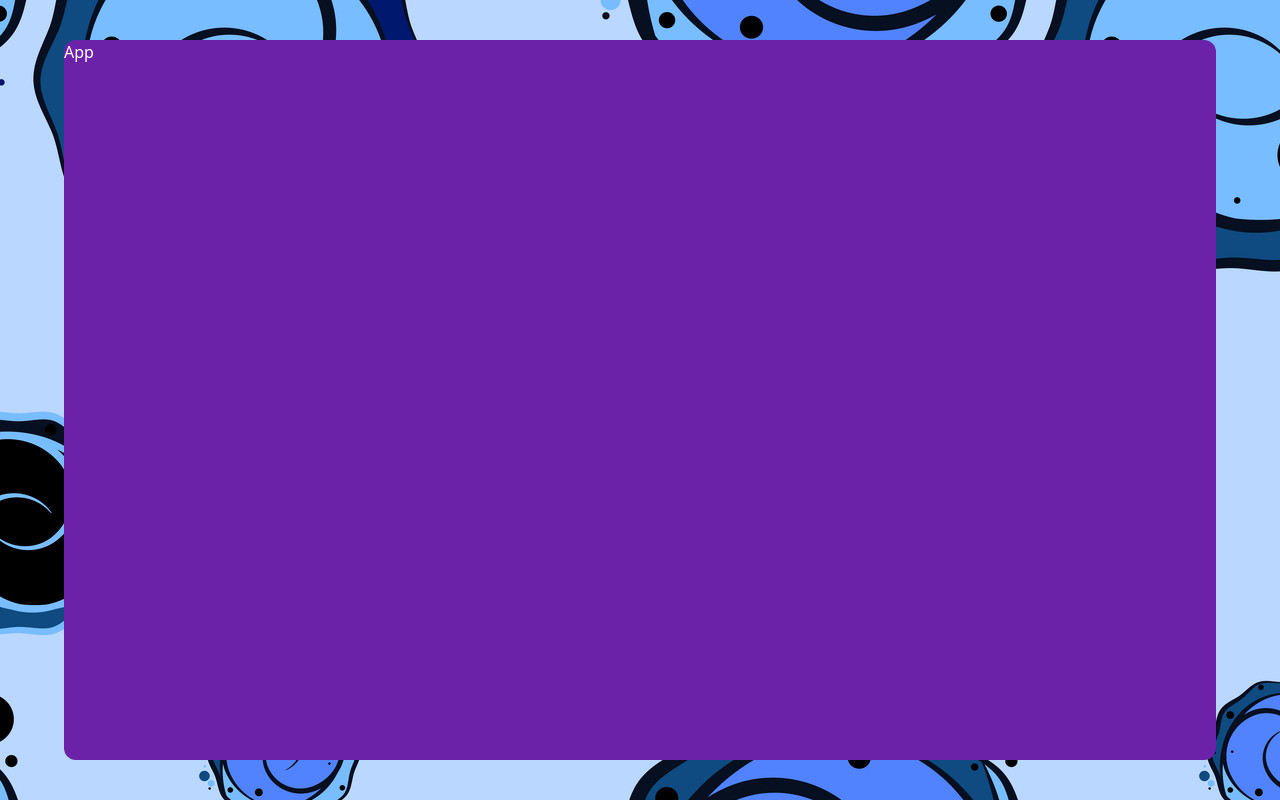
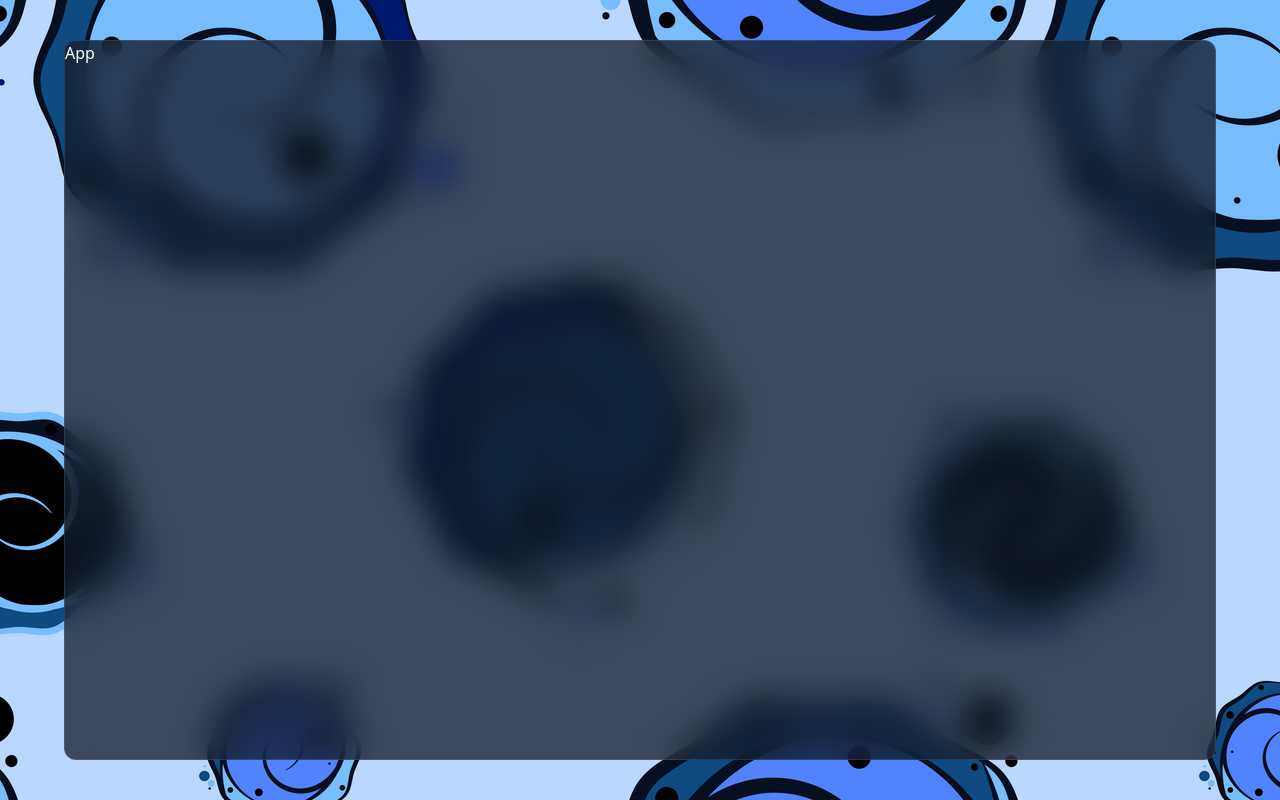
Before and after one commit to safak/react-firebase-chat, a React (Vite) app: page / in a window 1280 px wide. Built offline with nearby package versions, Linux system fonts and the light colour scheme.

Commit message:
Glass BG Effect

```diff
--- a/src/App.jsx
+++ b/src/App.jsx
@@ -1,7 +1,9 @@
 const App = () => {
   return (
     <div>
-      <p className="w-90v h-90v rounded-xl bg-purple-800">App</p>
+      <p className="w-90v h-90v bg-dark-blue rounded-xl border border-white/10 backdrop-blur-lg backdrop-saturate-100">
+        App
+      </p>
     </div>
   );
 };
--- a/tailwind.config.js
+++ b/tailwind.config.js
@@ -5,6 +5,9 @@ export default {
     extend: {
       backgroundImage: {
         main: "url('../public/bg.jpg')",
+      },
+      colors: {
+        "dark-blue": "rgba(17,25,40,0.75)",
       },
       height: {
         "10v": "10vh",
```
